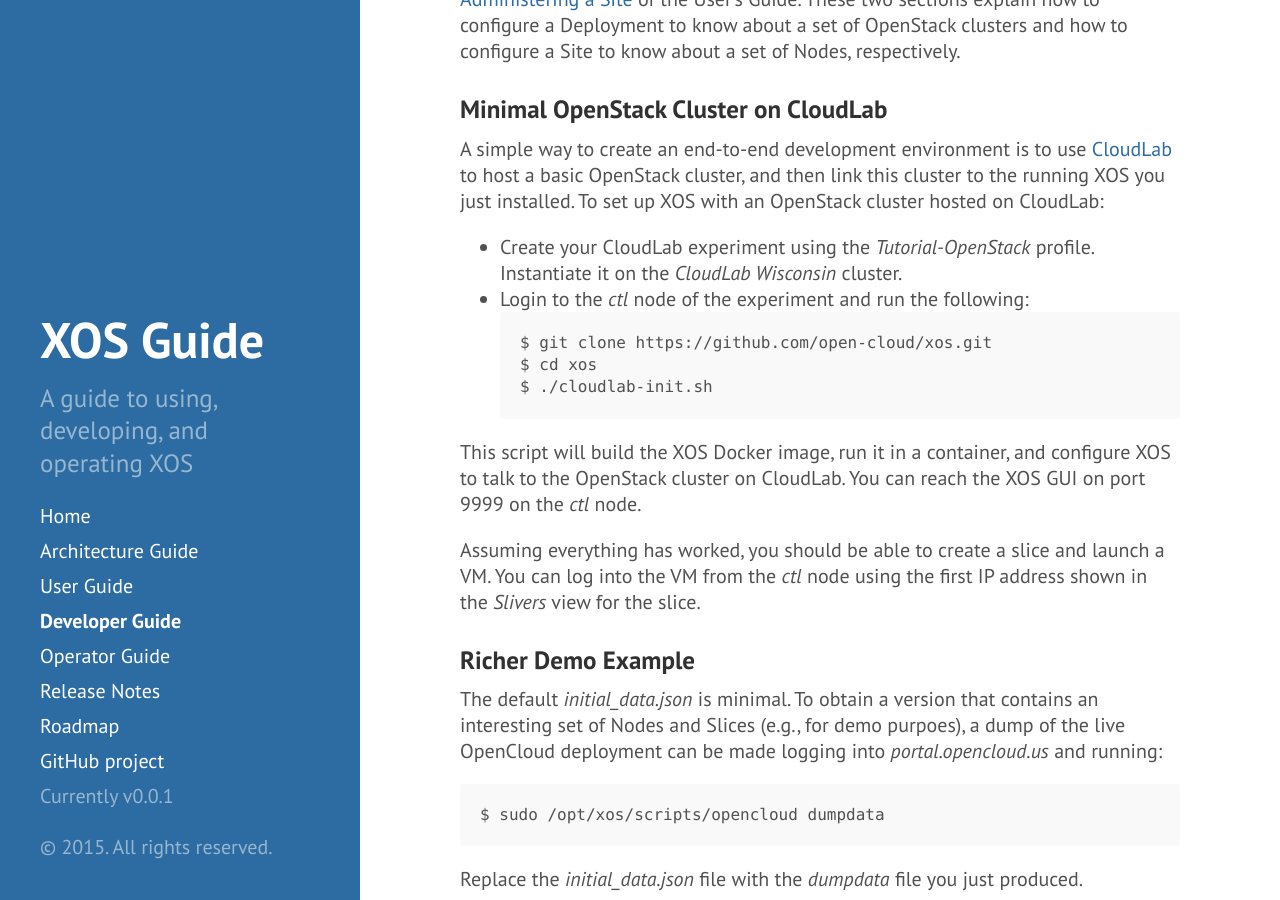
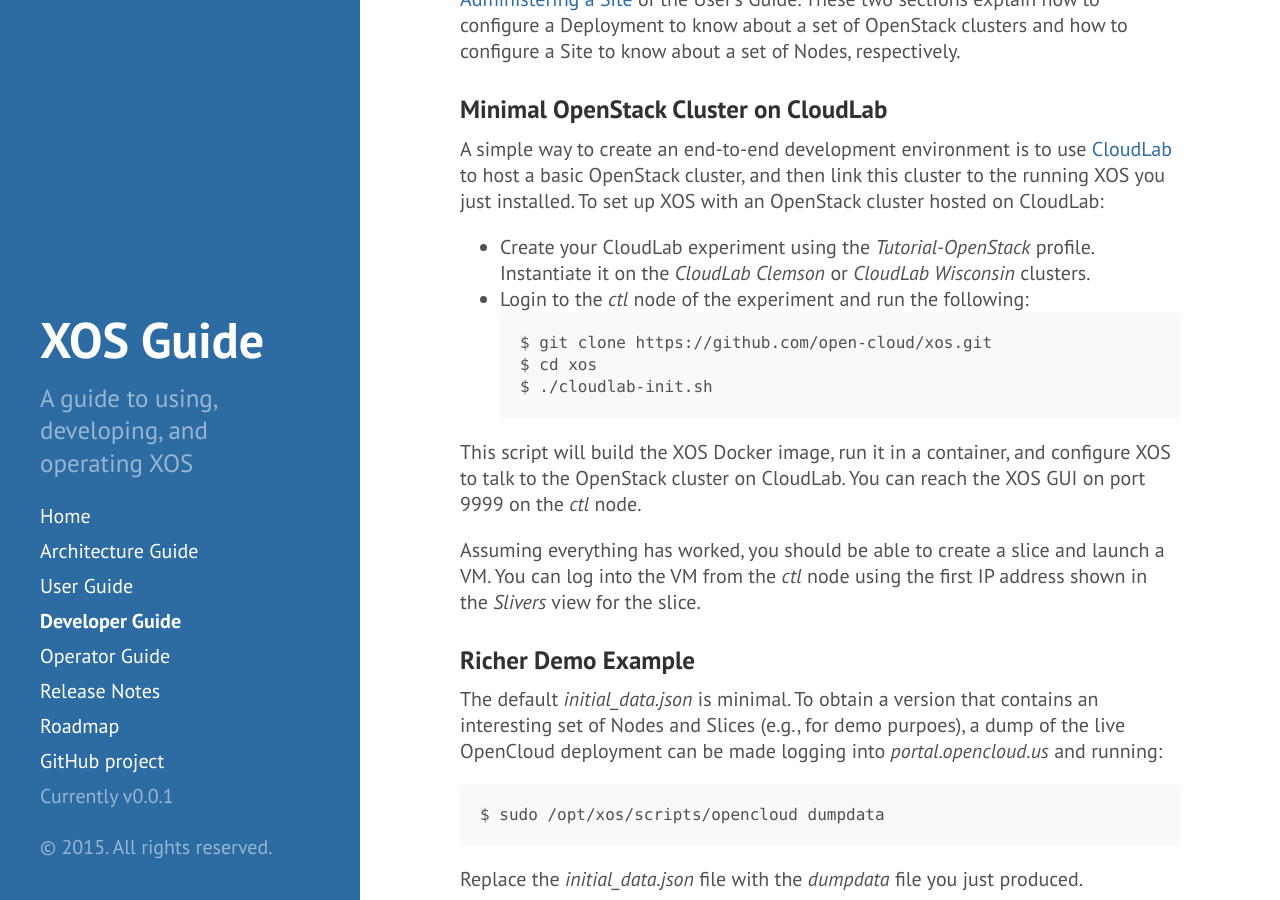
Before and after one commit to open-cloud/open-cloud.github.io.old, a Jekyll site: the page built from 2_developer.md, in a window 1280 px wide and 900 px high, scrolled down 1070 px. Built offline with Jekyll 4.4.1, drawn with Linux system fonts in a browser that asks for light colours; Markdown is read by kramdown in place of the engine named in the settings.

Commit message:
Update 2_developer.md

````diff
--- a/2_developer.md
+++ b/2_developer.md
@@ -61,7 +61,7 @@
 cluster, and then link this cluster to the running XOS you just
 installed. To set up XOS with an OpenStack cluster hosted on CloudLab:
 
-* Create your CloudLab experiment using the *Tutorial-OpenStack* profile.  Instantiate it on the *CloudLab Wisconsin* cluster.
+* Create your CloudLab experiment using the *Tutorial-OpenStack* profile.  Instantiate it on the *CloudLab Clemson* or *CloudLab Wisconsin* clusters.
 * Login to the *ctl* node of the experiment and run the following:
 ```
 $ git clone https://github.com/open-cloud/xos.git
````
